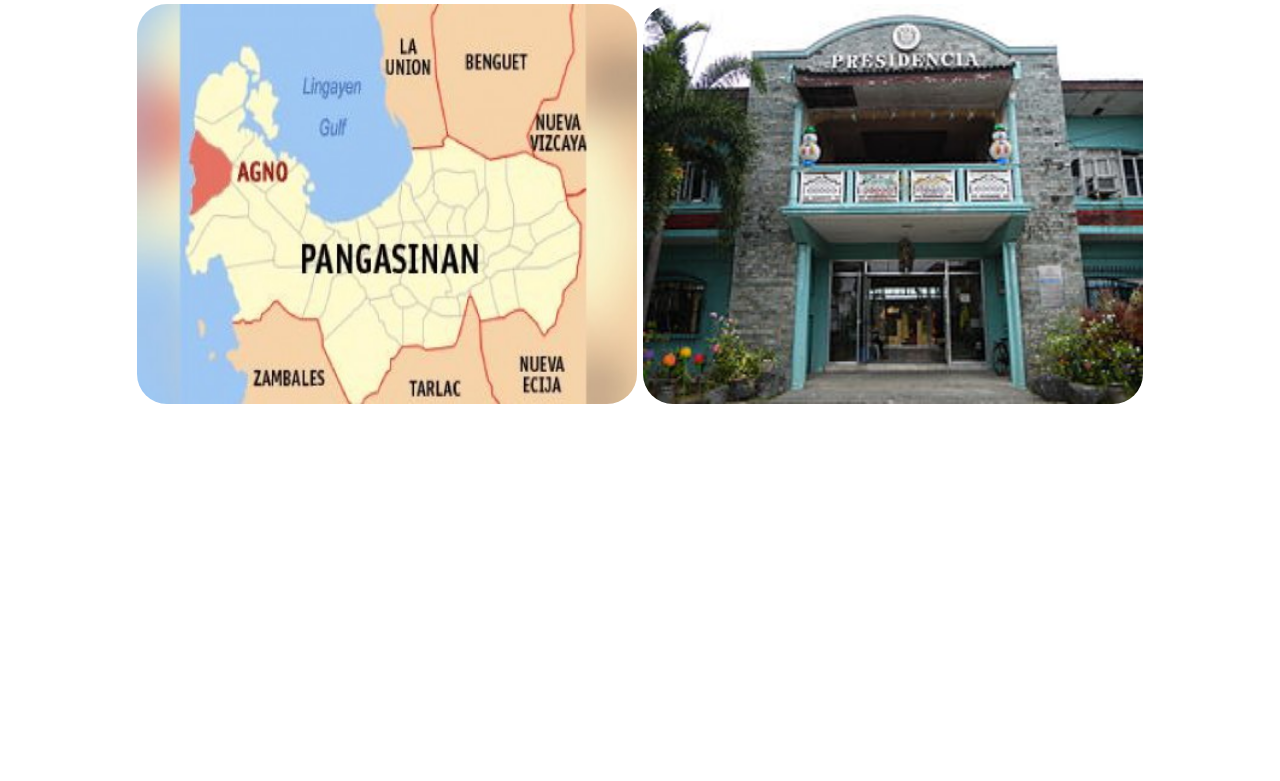
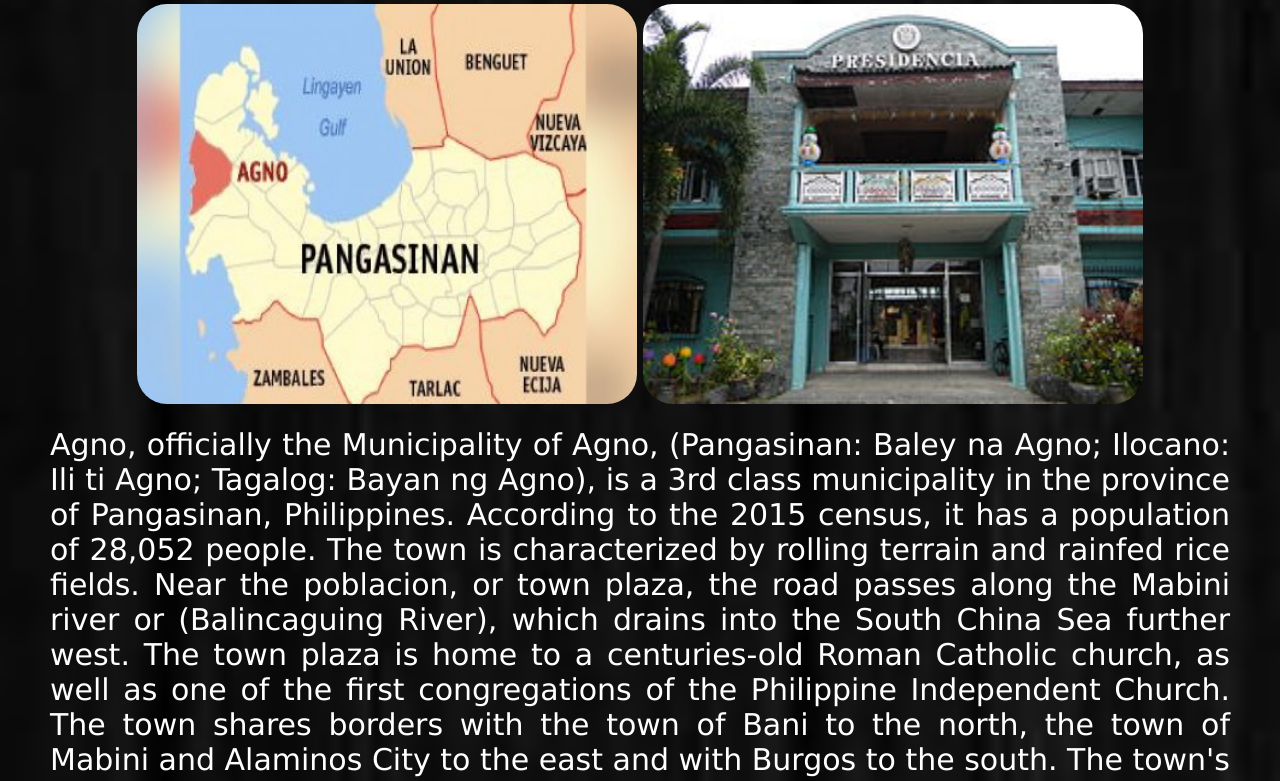
Before and after one commit to allnnrp/personal-website, a plain HTML site: page index.html in a window 1280 px wide. Shown: the part 471-1252 px from the top of the page. Drawn offline with Linux system fonts and the light colour scheme.

Commit message:
Update styles.css

```diff
--- a/styles.css
+++ b/styles.css
@@ -12,7 +12,7 @@ header{
 
 }
 body{
-	background-image: url (11.jpg);
+	background-image: url("11.jpg");
 	background-size: cover;
 
 
```
